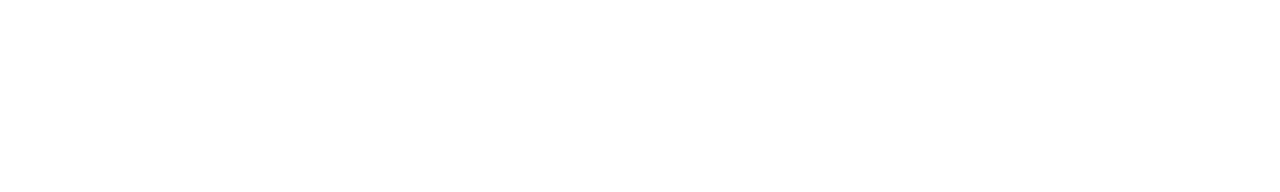
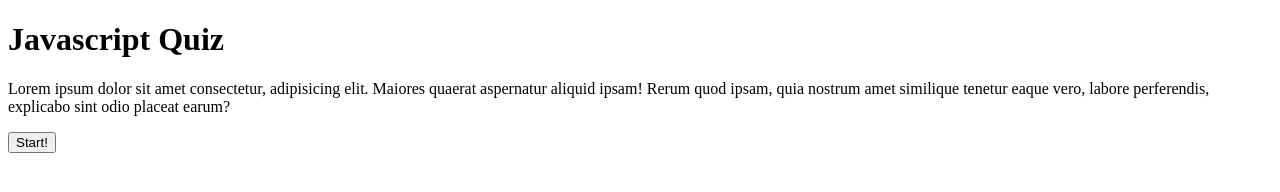
Before and after one commit to jesusefraingonzalez/javascript-quiz, a plain HTML site: page index.html in a window 1280 px wide. Drawn offline with Linux system fonts and the light colour scheme.

Commit message:
add initial html

```diff
--- a/index.html
+++ b/index.html
@@ -9,8 +9,12 @@
 </head>
 
 <body>
-
-<script src="script.js"></script>
+    <h1>Javascript Quiz</h1>
+    <p>Lorem ipsum dolor sit amet consectetur, adipisicing elit. Maiores quaerat aspernatur aliquid ipsam! Rerum quod
+        ipsam, quia nostrum amet similique tenetur eaque vero, labore perferendis, explicabo sint odio placeat earum?
+    </p>
+    <button id="start-btn">Start!</button>
+    <script src="script.js"></script>
 </body>
 
 </html>
--- a/script.js
+++ b/script.js
@@ -0,0 +1 @@
+var
```
